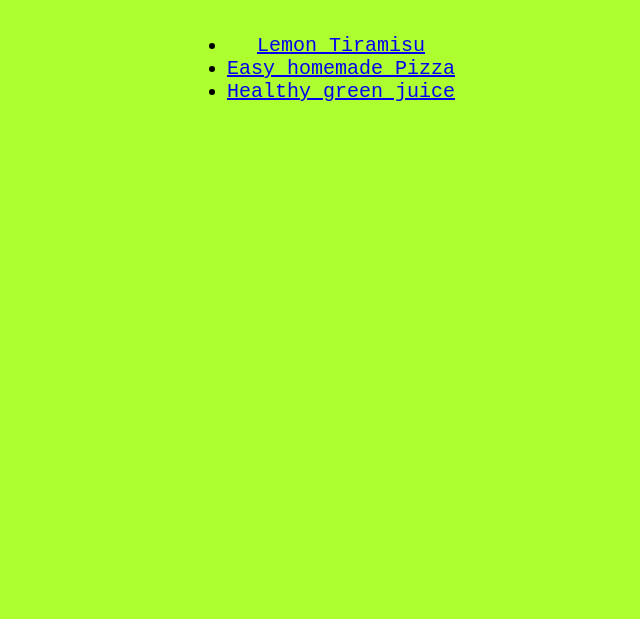
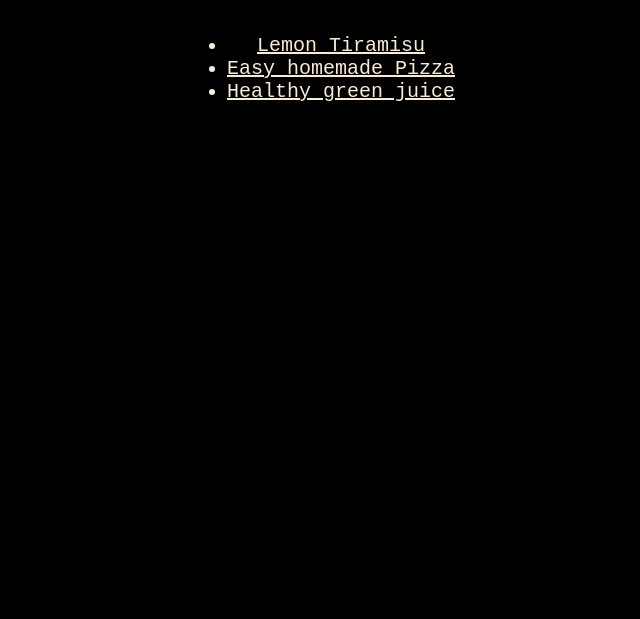
Before and after one commit to Lakhdarx/odin-recipes, a plain HTML site: page index.html in a window 1280 px wide. Shown: the part 181-800 px from the top of the page, without its empty margins (319-959 px from the left). Drawn offline with Linux system fonts and the light colour scheme.

Commit message:
Change index page bg_color to black

```diff
--- a/styles/index.css
+++ b/styles/index.css
@@ -1,8 +1,13 @@
 body {
     font-family: 'Courier New', Courier, monospace;
     font-size: 20px;
+    color: antiquewhite;
     margin-top: 120px;
-    background-color: greenyellow;
+    background-color: black;
+}
+
+a {
+    color: antiquewhite;
 }
 
 html {
```
